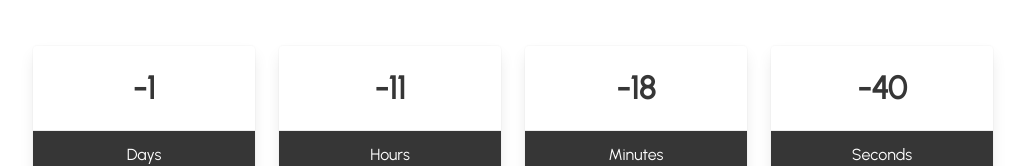
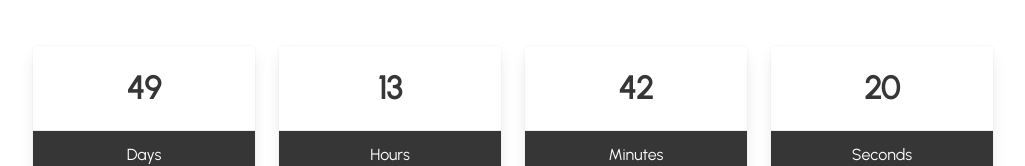
Before and after one commit to lawrencelogoh/cc_waitlist, a plain HTML site: page index.html in a window 1280 px wide. Shown: the part 163-329 px from the top of the page, without its empty margins (127-1152 px from the left). Drawn offline with Linux system fonts and the light colour scheme.

Commit message:
Update index.html

```diff
--- a/index.html
+++ b/index.html
@@ -171,7 +171,7 @@
 
   <script>
 
-    var countDownDate = new Date("Nov 05, 2022 17:00:00").getTime();
+    var countDownDate = new Date("Dec 25, 2022 17:00:00").getTime();
 
 
     var x = setInterval(function() {
```
